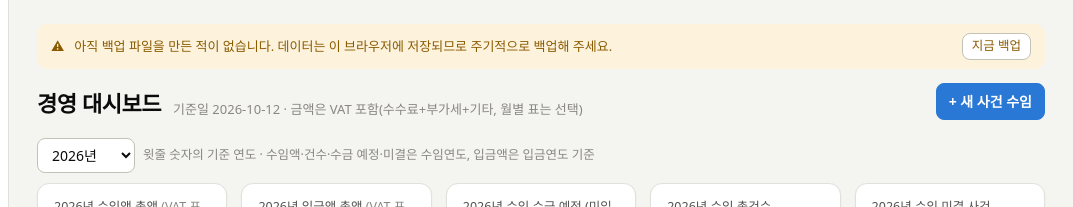
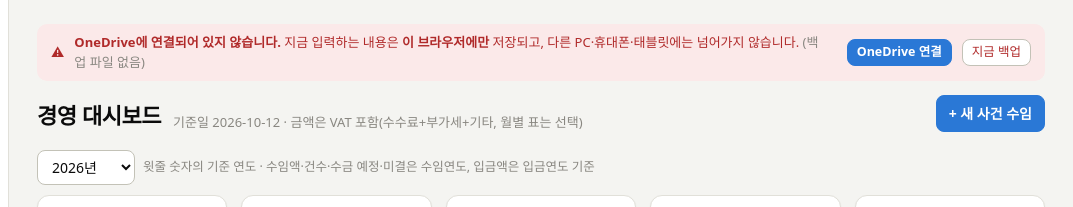
Before and after one commit to SEO-SEUNG-jung/beonyoung, a plain HTML site: page index.html in a window 1280 px wide. Shown: the top 207 px of the page, 207-1280 px from the left. Drawn offline with Linux system fonts and the light colour scheme.

Commit message:
OneDrive 연결 안내: 잘못 뜨던 백업 안내 수정, 연결 안 됐을 때만 빨간 안내와 연결 버튼
Co-Authored-By: Claude Opus 5.5 <noreply@anthropic.com>

```diff
--- a/index.html
+++ b/index.html
@@ -625,9 +625,11 @@ views.dashboard = () => {
   // 할 일 하나하나를 따로 (한 사건에 여러 개면 여러 줄), 기한 빠른 순
   const todo = open.flatMap(c => todosOf(c).map(t => ({ c, t }))).sort((a, b) => (a.t.due || '9999') < (b.t.due || '9999') ? -1 : (a.t.due || '9999') > (b.t.due || '9999') ? 1 : 0).slice(0, 10);
   const leadsToday = leadsOf().filter(l => leadOpen(l) && l.nextDate === todayStr()); // 다음 연락일이 오늘인 진행 중 리드 (할 일·기한 카드에 따로 표시)
-  const backupOld = SYNC.state === 'off' && (!S.meta.lastBackup || days(S.meta.lastBackup, todayStr()) > 7); // OneDrive 동기화 중이면 안내 생략
+  // OneDrive 연결 안 됨 안내: 연결 확인이 끝난 뒤(SYNC.checked)에만, 정말 연결이 없을 때만 보여 줌
+  const notLinked = SYNC.checked && SYNC.state === 'off' && !WEB;
+  const lastBk = S.meta.lastBackup ? `마지막 백업 ${days(S.meta.lastBackup, todayStr())}일 전` : '백업 파일 없음';
   return `
-  ${backupOld ? `<div class="banner">⚠ <span>${S.meta.lastBackup ? `마지막 백업이 ${days(S.meta.lastBackup, todayStr())}일 전입니다.` : '아직 백업 파일을 만든 적이 없습니다.'} 데이터는 이 브라우저에 저장되므로 주기적으로 백업해 주세요.</span><span class="sp"></span><button class="btn sm" onclick="exportJSON()">지금 백업</button></div>` : ''}
+  ${notLinked ? `<div class="banner crit">⚠ <span><b>OneDrive에 연결되어 있지 않습니다.</b> ${fsSupported() ? '지금 입력하는 내용은 <b>이 브라우저에만</b> 저장되고, 다른 PC·휴대폰·태블릿에는 넘어가지 않습니다.' : '이 브라우저에서는 OneDrive에 연결할 수 없습니다. <b>엣지(Edge)</b>로 열어 주세요.'} <span class="muted">(${lastBk})</span></span><span class="sp"></span>${fsSupported() ? '<button class="btn sm pri" onclick="connectFromBanner()">OneDrive 연결</button>' : ''}<button class="btn sm" onclick="exportJSON()">지금 백업</button></div>` : ''}
   <div class="head"><h1>경영 대시보드</h1><span class="sub">기준일 ${todayStr()} · 금액은 VAT 포함(수수료+부가세+기타, 월별 표는 선택)</span><span class="sp"></span><button class="btn pri" onclick="openCase()">+ 새 사건 수임</button></div>
   <div class="filters" style="margin-bottom:10px"><select id="kpiYear"><option value="all" ${KY === 'all' ? 'selected' : ''}>전체 연도</option>${years().slice().reverse().map(y => `<option value="${y}" ${KY == y ? 'selected' : ''}>${y}년</option>`).join('')}</select><span class="muted" style="font-size:12.5px">윗줄 숫자의 기준 연도 · 수임액·건수·수금 예정·미결은 수임연도, 입금액은 입금연도 기준</span></div>
   <div id="kpiRow">${kpiHtml()}</div>
@@ -1703,8 +1705,14 @@ function renderSyncUI() {
     : '';
 }
 async function initSync() {
-  if (WEB) return webInit();
+  if (WEB) { SYNC.checked = true; return webInit(); }
   renderSyncUI();
+  await initSyncCheck();
+  // 연결 확인이 끝난 뒤 대시보드를 다시 그림 (확인 전에 그린 화면은 "연결 안 됨"으로 잘못 보일 수 있음)
+  SYNC.checked = true;
+  if (!$('#dlg').open && (location.hash.slice(1) || 'dashboard') === 'dashboard') render();
+}
+async function initSyncCheck() {
   if (!fsSupported()) return;
   let h; try { h = await idbGet('handle'); } catch {}
   if (!h) return;
@@ -1713,6 +1721,11 @@ async function initSync() {
   SYNC.state = p === 'granted' ? 'ok' : 'need';
   renderSyncUI();
   if (SYNC.state === 'ok') syncTask(pullFromFile);
+}
+// 대시보드 안내 띠의 [OneDrive 연결] 버튼: 이 PC 이름이 없으면 설정에서 먼저 입력하게 하고, 있으면 바로 파일 선택 창
+function connectFromBanner() {
+  if (!pcName()) { location.hash = '#settings'; setTimeout(() => $('#pcName')?.focus(), 100); toast('먼저 “이 PC 이름”(예: 사무실, 노트북)을 입력한 뒤 [기존 데이터 파일 열기]를 눌러 주세요'); return; }
+  syncOpenFile();
 }
 // 30초마다, 그리고 이 창으로 돌아올 때 다른 PC의 저장 여부 확인
 setInterval(() => { if (document.visibilityState === 'visible' && SYNC.state === 'ok') syncTask(pullFromFile); }, 30000);
```
